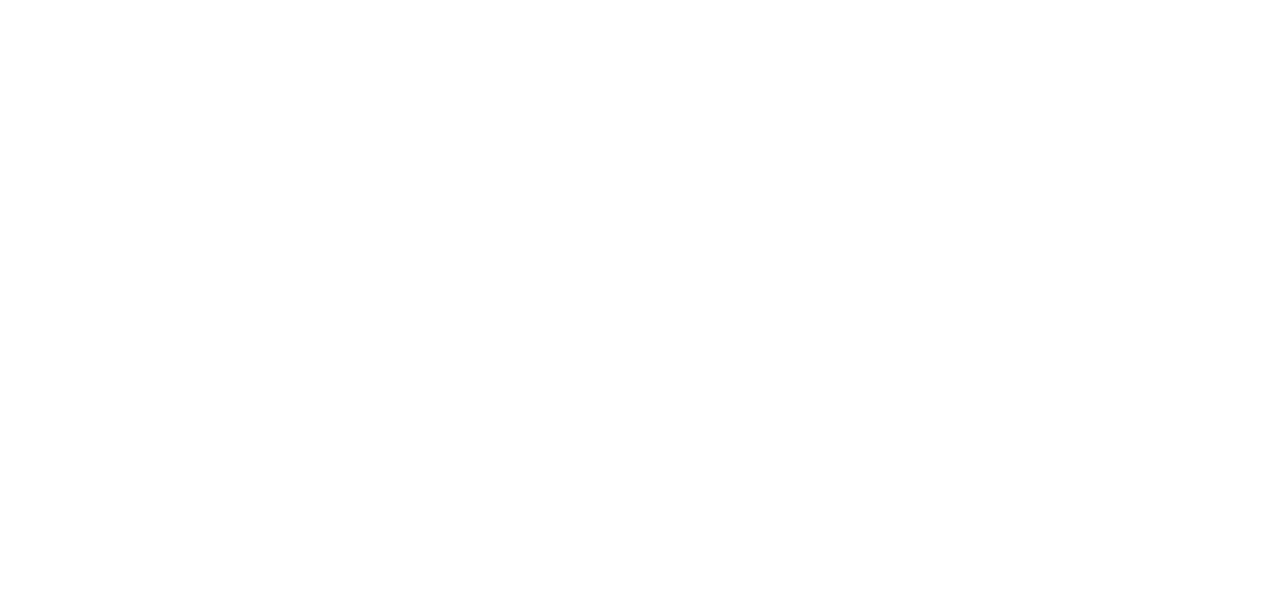
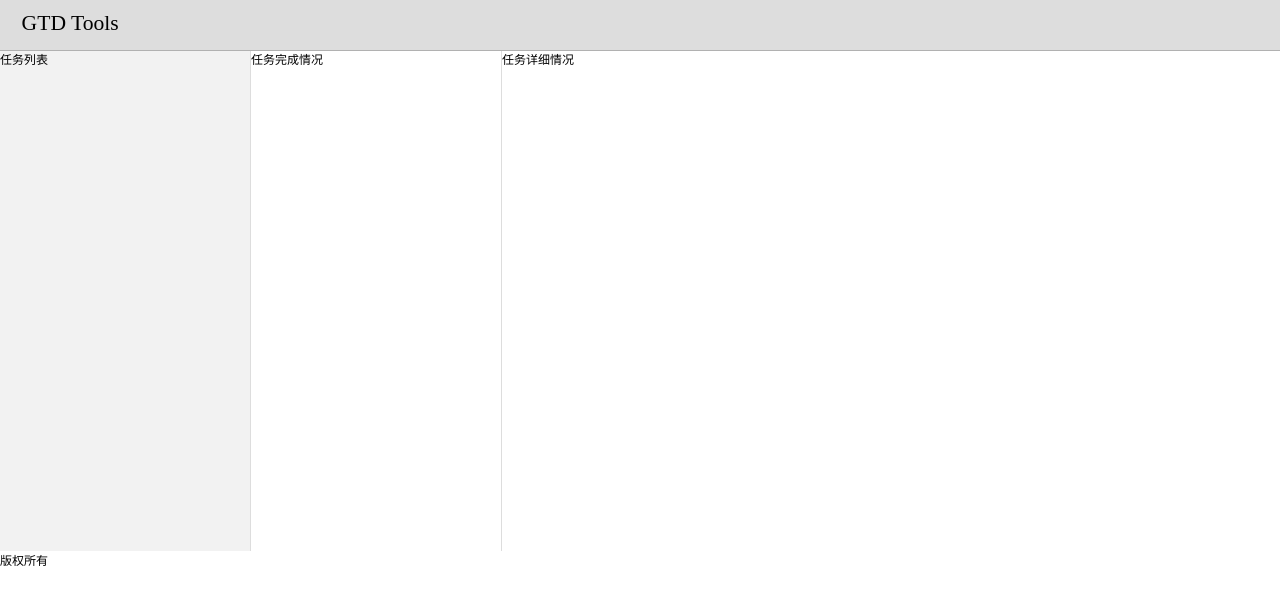
Before and after one commit to adventruecc/Personal-task, a plain HTML site: page index.html in a window 1280 px wide. Drawn offline with Linux system fonts and the light colour scheme.

Commit message:
1.0.1基本布局
页面基本布局

```diff
--- a/index.html
+++ b/index.html
@@ -3,8 +3,22 @@
 <head>
 	<meta charset="utf-8">
 	<title>个人任务管理系统</title>
+	<link rel="stylesheet" type="text/css" href="style/index.css">
 </head>
 <body>
+<div class="container">
+	<div class="header">
+		<h5>GTD Tools</h5>
+	</div>
+	<div class="main">
+		<div class="left-main">任务列表</div>
+		<div class="middle-main">任务完成情况</div>
+		<div class="right-main">任务详细情况</div>
+	</div>
+	<div class="footer">
+		<h5>版权所有</h5>
+	</div>
+</div>
 
 </body>
 </html>
--- /dev/null
+++ b/style/index.css
@@ -0,0 +1,25 @@
+/*清零 */
+body,ul,ol,li,p,h1,h2,h3,h4,h5,h6,form,fieldset,table,td,img,div,dl,dt,dd,input{margin:0;padding:0;}
+body{font:12px/18px "MicrosoftYaHei","微软雅黑", "STXihei", "华文细黑", serif;font-weight:normal;}
+img{border:none;}
+ul,li{list-style:none;}
+input,select,textarea{outline:none;}
+textarea{resize:none;}
+a{text-decoration:none;color:#000;}
+h5{font:12px "楷体",serif;}
+
+
+/*样式*/
+body{width:100%;height:auto;}
+
+div.container{width:100%;height:100%;}
+div.container div.header{width:100%;height:50px;background-color:rgba(221,221,221,1);border-bottom:1px solid rgba(0,0,0,0.2);}
+div.container div.header h5{font-size:1.8em;position:absolute;left:1em;line-height:2.2em;}
+
+div.container div.main{width:100%;height:500px;background-color:rgba(255, 255, 255, 0.5);}
+div.container div.main div.left-main{width:250px;height:100%;float:left;background-color:rgba(242,242,242,1)}
+div.container div.main div.middle-main{width:250px;height:100%;float:left;border-width:0 thin 0 thin;border-style:solid;border-color:rgba(221,221,221,1);}
+
+
+
+div.container div.footer{width:100%;height:50px;}
```
